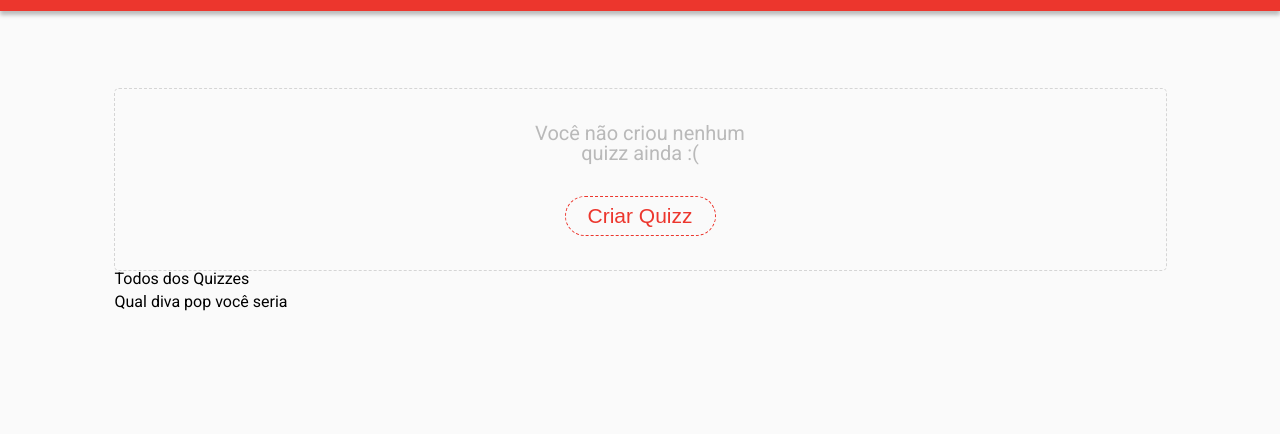
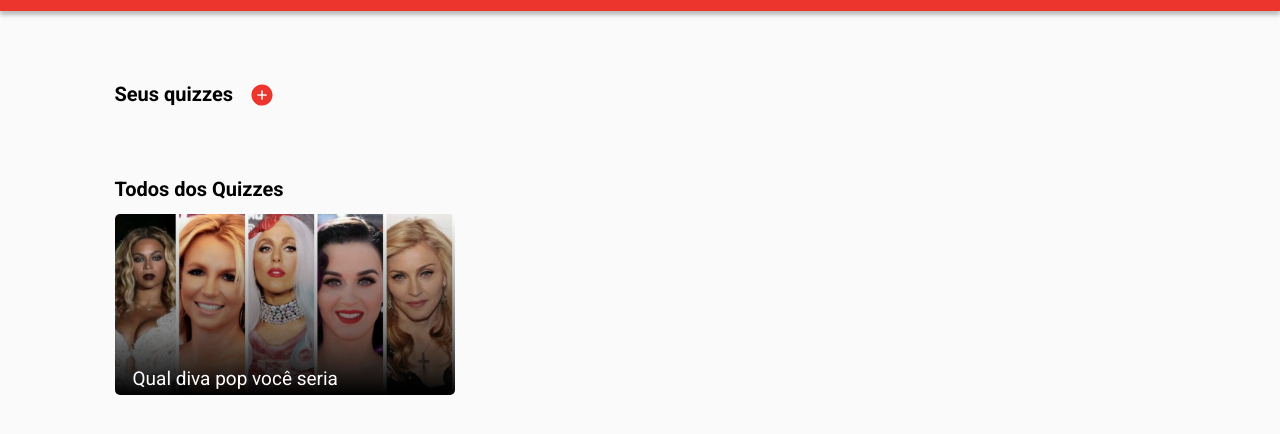
Before and after one commit to GabrielaTiago/Projeto_06_BuzzQuizz, a plain HTML site: page index.html in a window 1280 px wide. Shown: the part 58-492 px from the top of the page. Drawn offline with nearby package versions, Linux system fonts and the light colour scheme.

Commit message:
Tela 1 completa, versões moile e desktop

```diff
--- a/css/styles.css
+++ b/css/styles.css
@@ -1,5 +1,6 @@
 body{
     font-family: 'Roboto', sans-serif;
+    font-weight: 400;
     background-color: #FAFAFA;
     box-sizing: border-box;
 }
@@ -9,7 +10,6 @@ header{
     height: 69px;
     background-color: #EC362D;
     box-shadow: 0px 4px 4px rgba(0, 0, 0, 0.25);
-    margin: 0 auto;
     display: flex;
     align-items: center;
     justify-content: center;
@@ -20,30 +20,28 @@ h1{
     font-weight: bold;
     font-size: 37px;
 }
-main, .container-user-quizzes{
-    display: flex;
-    flex-direction: column;
-    flex-wrap: wrap;
-    align-items: center;
+
+main{
+    width: 1051px;
+    margin: 0 auto;
 }
-main{
-    height: auto;
-    justify-content: space-evenly;
-}
+
 .container-user-quizzes{
-    width: 1051px;
+    width: 100%;
     height: 181px;
     border: 1px dashed #D5D5D5;
     border-radius: 5px;
-    margin-top: 77px;
+    margin: 77px auto;
     justify-content: space-evenly;
+    display: flex;
+    flex-direction: column;
+    align-items: center;
 }
 
 .container-user-quizzes p {
     width: 250px;
     text-align: center;
     font-size: 20px;
-    font-weight: 400;
     color: #b9b9b9;
 }
 
@@ -51,21 +49,87 @@ main{
     width: 151px;
     height: 40px;
     font-size: 21px;
-    font-weight: 400;
     color: #EC362D;
     background-color: transparent;
     border: 1px dashed #EC362D;
     border-radius: 50px;
 }
+.user-quizzes{
+    width: 160px;
+    height: auto;
+    display: flex;
+    align-items: center;
+    margin-bottom: 13px;
+}
 
-.container-quizzes{
-    max-width: 1051px;
+ion-icon{
+    width: 31px;
+    height: 30px;
+    color: #EC362D;
+}
+
+ .container-quizzes, .title-section-quizzes{
+    width: 100%;
     height: auto;
     display: flex;
     flex-direction: column;
+    flex-wrap: wrap;
 }
 
 .title-section-quizzes{
-    width: 1051px;
     height: 23px;
+    font-weight: 700;
+    font-size: 20px;
+    color: #000;
 }
+
+.quizzes{
+    margin-top: 12px;
+    display: flex;
+    justify-content: space-between;
+    flex-wrap: wrap;
+}
+
+.individual-quizz{
+    width: 340px;
+    height: 181px;
+    border-radius: 5px;
+    background: linear-gradient(180deg, rgba(255, 255, 255, 0) 0%, rgba(0, 0, 0, 0.5) 64.58%, #000000 100%), url(../assets/images/divapop.jpg);
+    background-repeat: no-repeat;
+    background-size: cover;
+    background-position: center center;
+    margin-bottom: 12px;
+    display: flex;
+    flex-direction: column-reverse;
+}
+
+h3{
+    width: 301px;
+    height: auto;
+    font-size: 19px;
+    color: #FFFFFF;
+    margin: auto 21px 7px 18px;
+    bottom: 0;
+}
+
+.created-quizzes{
+    width: 100%;
+    height: auto;
+    margin: 69px auto;
+}
+
+.hidden{
+    display: none;
+}
+
+@media (max-width: 1100px){
+    main{
+        width: 340px;
+    }
+    .container-user-quizzes{
+        margin: 31px auto 35px auto;
+    }
+    .user-quizzes{
+        width: 100%;
+    }
+}
--- a/index.html
+++ b/index.html
@@ -18,16 +18,26 @@
 <body>
     <header><h1>BuzzQuizz</h1></header>
     <main>
-        <div class="container-user-quizzes">
+        <div class="container-user-quizzes hidden">
             <p>Você não criou nenhum quizz ainda :(</p>
             <button>Criar Quizz</button>
+        </div>
+        <div class="created-quizzes">
+            <span class="user-quizzes">
+                <div class="title-section-quizzes">Seus quizzes</div>
+                <ion-icon name="add-circle"></ion-icon>
+            </span>
+            <div class="created-quizz"></div>
         </div>
         <div class="container-quizzes">
             <div class="title-section-quizzes">Todos dos Quizzes</div>
             <div class="quizzes">
-                <div class="individual-quizz">Qual diva pop você seria</div>
+                <div class="individual-quizz">
+                    <h3>Qual diva pop você seria</h3>
+                </div>
             </div>
         </div>
     </main>
+    <script src="https://unpkg.com/ionicons@5.4.0/dist/ionicons.js"></script>
 </body>
 </html>
```
Also changed, not shown: assets/images/divapop.jpg (added).
